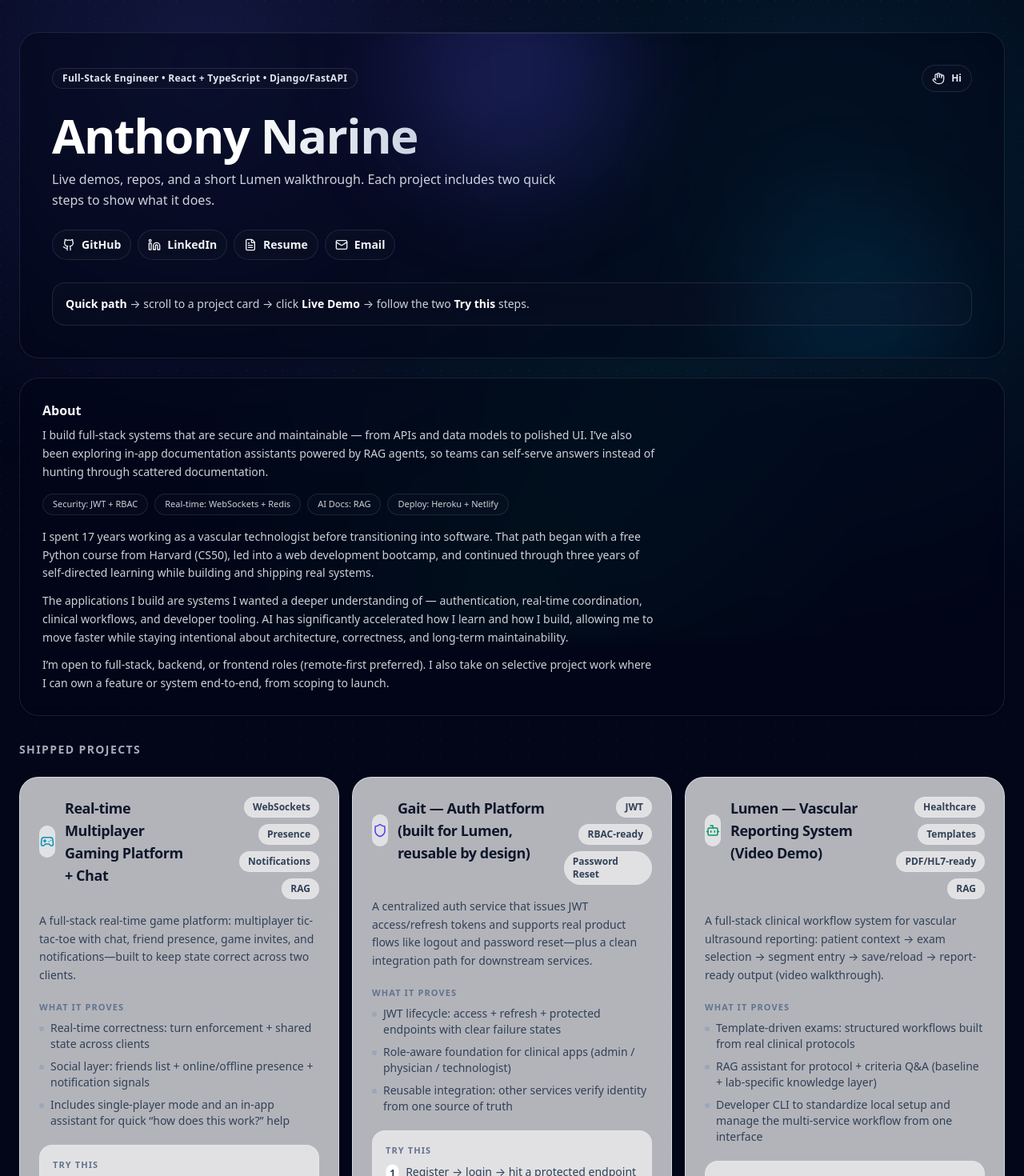
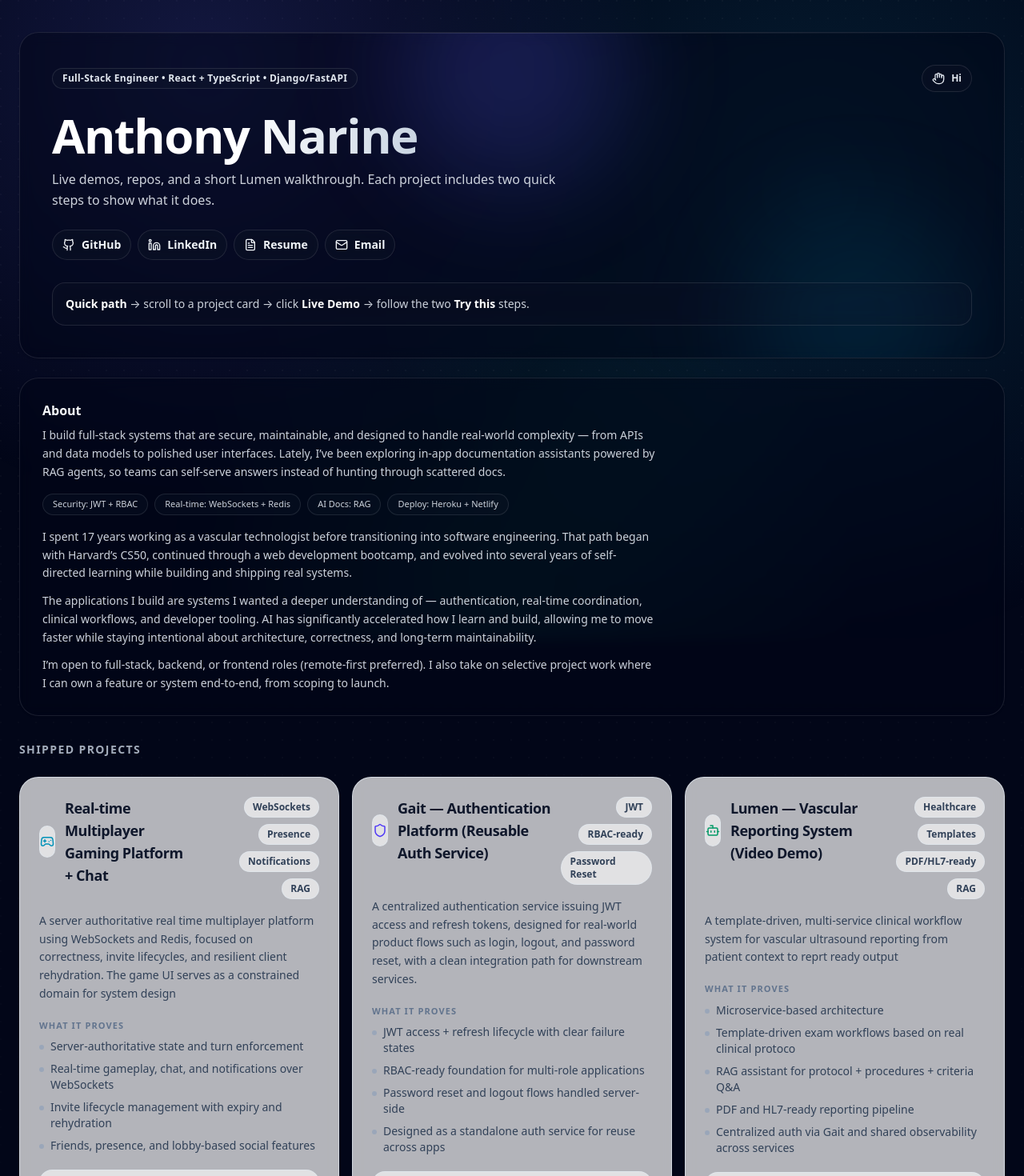
Before and after one commit to anthonynarine/portfolio-demo-hub, a React (Vite) app: page / in a window 1280 px wide. Shown: the top 1470 px of the page at 80% size. Built offline with nearby package versions, Linux system fonts and the light colour scheme.

Commit message:
still updating the hub

```diff
--- a/src/App.tsx
+++ b/src/App.tsx
@@ -28,12 +28,13 @@ export default function App() {
           <h2 className="text-base font-semibold">About</h2>
 
           <p className="mt-2 max-w-3xl text-sm leading-relaxed text-slate-200/90">
-            I build full-stack systems that are secure and maintainable — from APIs and data models to
-            polished UI. I’ve also been exploring in-app documentation assistants powered by RAG agents,
-            so teams can self-serve answers instead of hunting through scattered documentation.
+            I build full-stack systems that are secure, maintainable, and designed to handle real-world
+            complexity — from APIs and data models to polished user interfaces. Lately, I’ve been
+            exploring in-app documentation assistants powered by RAG agents, so teams can self-serve
+            answers instead of hunting through scattered docs.
           </p>
 
-          {/* Client-friendly capability chips (quieter + shorter) */}
+          {/* Capability chips */}
           <div className="mt-4 flex flex-wrap gap-2">
             <span className="inline-flex items-center rounded-full border border-white/10 bg-slate-900/30 px-3 py-1 text-[11px] font-medium text-slate-200/90 transition hover:bg-slate-900/45">
               Security: JWT + RBAC
@@ -56,22 +57,23 @@ export default function App() {
           </div>
 
           <p className="mt-4 max-w-3xl text-sm leading-relaxed text-slate-200/90">
-            I spent 17 years working as a vascular technologist before transitioning into software. That
-            path began with a free Python course from Harvard (CS50), led into a web development bootcamp,
-            and continued through three years of self-directed learning while building and shipping real
-            systems.
+            I spent 17 years working as a vascular technologist before transitioning into software
+            engineering. That path began with Harvard’s CS50, continued through a web development
+            bootcamp, and evolved into several years of self-directed learning while building and
+            shipping real systems.
           </p>
 
           <p className="mt-3 max-w-3xl text-sm leading-relaxed text-slate-200/90">
             The applications I build are systems I wanted a deeper understanding of — authentication,
             real-time coordination, clinical workflows, and developer tooling. AI has significantly
-            accelerated how I learn and how I build, allowing me to move faster while staying intentional
+            accelerated how I learn and build, allowing me to move faster while staying intentional
             about architecture, correctness, and long-term maintainability.
           </p>
 
           <p className="mt-3 max-w-3xl text-sm leading-relaxed text-slate-200/90">
             I’m open to full-stack, backend, or frontend roles (remote-first preferred). I also take on
-            selective project work where I can own a feature or system end-to-end, from scoping to launch.
+            selective project work where I can own a feature or system end-to-end, from scoping to
+            launch.
           </p>
         </section>
 
--- a/src/data/projects.ts
+++ b/src/data/projects.ts
@@ -1,4 +1,4 @@
-// ✅ New Code
+
 // # Filename: src/data/projects.ts
 
 import type { Project } from "../types/project";
@@ -24,7 +24,7 @@ const LINKS = {
   lumenVideo: "https://your-lumen-video.example.com",
 
   // docs
-  gaitPostmanDocs: "https://documenter.getpostman.com/view/23868442/2sA3QsAXmU",
+  gaitPostmanDocs: "https://documenter.getpostman.com/view/23868442/2sA3XY6xgj",
 };
 
 export const projects: Project[] = [
@@ -32,11 +32,12 @@ export const projects: Project[] = [
     id: "tictactoe-ws",
     title: "Real-time Multiplayer Gaming Platform + Chat",
     description:
-      "A full-stack real-time game platform: multiplayer tic-tac-toe with chat, friend presence, game invites, and notifications—built to keep state correct across two clients.",
+      "A server authoritative real time multiplayer platform using WebSockets and Redis, focused on correctness, invite lifecycles, and resilient client rehydration. The game UI serves as a constrained domain for system design ",
     highlights: [
-      "Real-time correctness: turn enforcement + shared state across clients",
-      "Social layer: friends list + online/offline presence + notification signals",
-      "Includes single-player mode and an in-app assistant for quick “how does this work?” help",
+      "Server-authoritative state and turn enforcement",
+      "Real-time gameplay, chat, and notifications over WebSockets",
+      "Invite lifecycle management with expiry and rehydration",
+      "Friends, presence, and lobby-based social features",
     ],
     tryThis: [
       "Log in as Player1 + Player2 in two tabs → watch presence update.",
@@ -51,13 +52,14 @@ export const projects: Project[] = [
 
   {
     id: "gait-auth",
-    title: "Gait — Auth Platform (built for Lumen, reusable by design)",
+    title: "Gait — Authentication Platform (Reusable Auth Service)",
     description:
-      "A centralized auth service that issues JWT access/refresh tokens and supports real product flows like logout and password reset—plus a clean integration path for downstream services.",
+      "A centralized authentication service issuing JWT access and refresh tokens, designed for real-world product flows such as login, logout, and password reset, with a clean integration path for downstream services.",
     highlights: [
-      "JWT lifecycle: access + refresh + protected endpoints with clear failure states",
-      "Role-aware foundation for clinical apps (admin / physician / technologist)",
-      "Reusable integration: other services verify identity from one source of truth",
+      "JWT access + refresh lifecycle with clear failure states",
+      "RBAC-ready foundation for multi-role applications",
+      "Password reset and logout flows handled server-side",
+      "Designed as a standalone auth service for reuse across apps"
     ],
     tryThis: [
       "Register → login → hit a protected endpoint → refresh → logout.",
@@ -78,11 +80,13 @@ export const projects: Project[] = [
     id: "lumen",
     title: "Lumen — Vascular Reporting System (Video Demo)",
     description:
-      "A full-stack clinical workflow system for vascular ultrasound reporting: patient context → exam selection → segment entry → save/reload → report-ready output (video walkthrough).",
+      "A template-driven, multi-service clinical workflow system for vascular ultrasound reporting from patient context to reprt ready output ",
       highlights: [
-        "Template-driven exams: structured workflows built from real clinical protocols",
-        "RAG assistant for protocol + criteria Q&A (baseline + lab-specific knowledge layer)",
-        "Developer CLI to standardize local setup and manage the multi-service workflow from one interface",
+        "Microservice-based architecture",
+        "Template-driven exam workflows based on real clinical protoco",
+        "RAG assistant for protocol + procedures + criteria Q&A",
+        "PDF and HL7-ready reporting pipeline",
+        "Centralized auth via Gait and shared observability across services"
       ],
     tryThis: [
       "Watch the demo end-to-end: Patient → Exam → Segments → Save/Reload → Output.",
@@ -101,13 +105,13 @@ export const projects: Project[] = [
 
   {
     id: "infra-packages",
-    title: "Reusable Infrastructure Packages (Auth + Observability)",
+    title: "Reusable Backend Building Blocks (Auth + Observability)",
     description:
-      "Two reusable building blocks I extracted while building Lumen: one for centralized auth integration and one for consistent logging and traceability across services.",
+      "Two reusable backend components extracted while building Lumen: a centralized auth integration layer and a shared logging system for traceabilityacross services.",
     highlights: [
       "auth_integration: verifies JWT via a central Auth API to avoid duplicating auth logic",
       "lumen-logger: structured logging + correlation IDs for debugging across modules/services",
-      "Built for reuse: consistent patterns you can drop into other Django/FastAPI projects",
+      "Designed for reuse across Django and FastAPI projects",
     ],
     tryThis: [
       "Open auth_integration and follow the token → identity verification → role enforcement path.",
```
